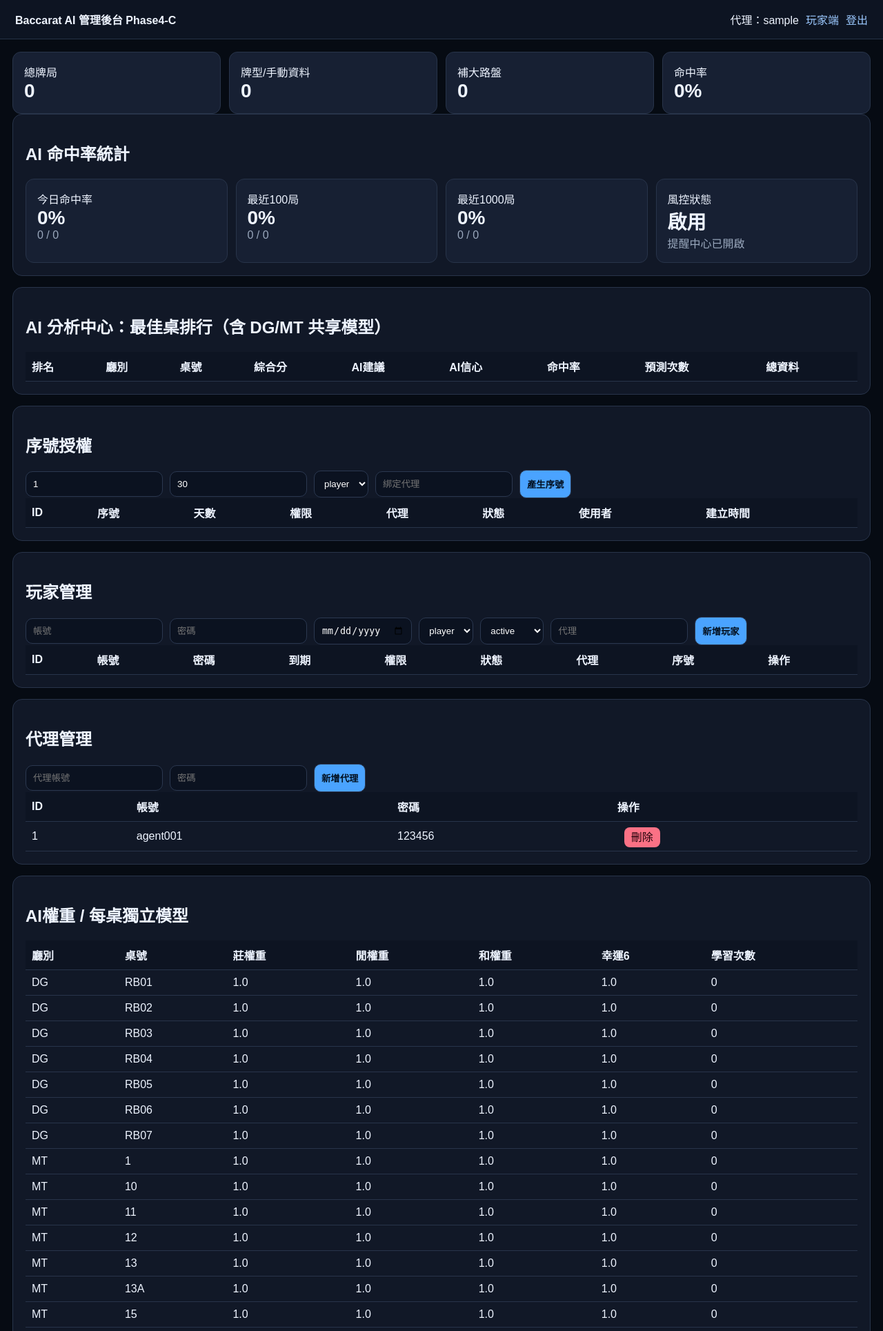
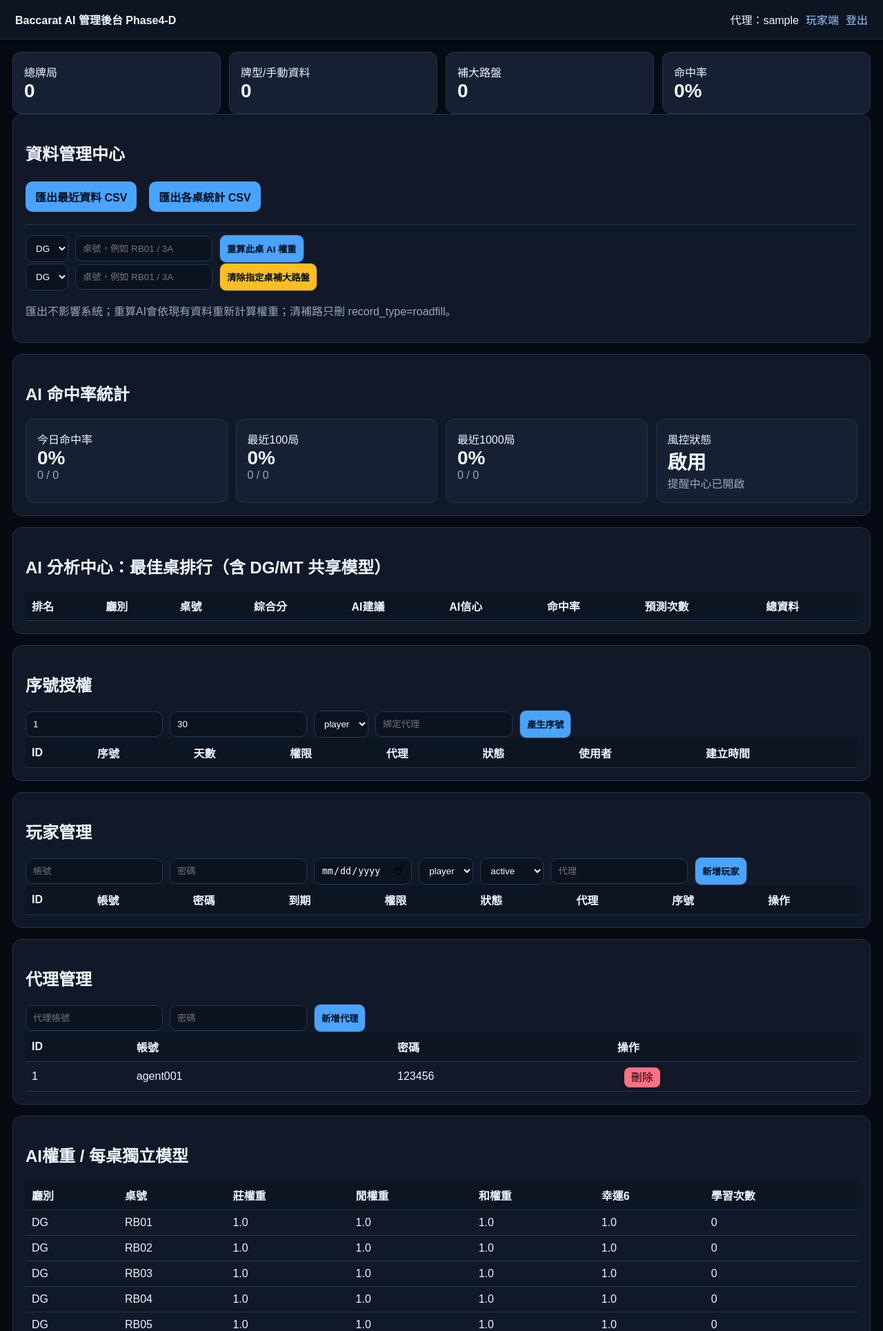
Before and after one commit to hecht19980820/baccarat-ai, a Flask app: page /admin in a window 1280 px wide. Shown: the top 1929 px of the page at 69% size. Run offline with Flask 3, Linux system fonts and the light colour scheme; the visitor is signed in with stand-in values (Sample User, id 1); data comes from the database, SQL or seed files in the repository; data that the repository does not hold is empty.

Commit message:
update full version

```diff
--- a/main.py
+++ b/main.py
@@ -1,10 +1,10 @@
 
-from flask import Flask, render_template, request, jsonify, redirect, session
-import sqlite3, os, secrets, string, re
+from flask import Flask, render_template, request, jsonify, redirect, session, Response
+import sqlite3, os, secrets, string, re, csv, io
 from datetime import datetime, timedelta
 
 app = Flask(__name__)
-app.secret_key = os.environ.get("SECRET_KEY", "baccarat_phase4c_secret")
+app.secret_key = os.environ.get("SECRET_KEY", "baccarat_phase4d_secret")
 DB = os.environ.get("DB_PATH", "baccarat_system.db")
 ADMIN_USER = os.environ.get("ADMIN_USER", "admin")
 ADMIN_PASS = os.environ.get("ADMIN_PASS", "Baccarat2026!")
@@ -410,5 +410,78 @@ def add_bet():
     c.execute("INSERT INTO bets(username,category,table_no,bet_side,amount,created_at) VALUES(?,?,?,?,?,?)", (session.get("user"),d.get("category"),d.get("table_no"),d.get("bet_side"),d.get("amount",0),now()))
     c.commit(); c.close(); return jsonify({"success":True})
 
+@app.route("/export-records")
+def export_records():
+    if not (is_admin() or is_agent()):
+        return redirect("/admin-login")
+    c = conn()
+    rows = c.execute("SELECT * FROM game_records ORDER BY id DESC LIMIT 5000").fetchall()
+    c.close()
+    output = io.StringIO()
+    writer = csv.writer(output)
+    writer.writerow(["ID","廳別","桌號","結果","類型","牌型","手動","預測","AI分數","命中","幸運6","建立者","時間"])
+    for r in rows:
+        writer.writerow([r["id"],r["category"],r["table_no"],r["result"],r["record_type"],r["pattern"],r["is_manual"],r["prediction"],r["ai_score"],r["is_correct"],r["lucky6"],r["created_by"],r["created_at"]])
+    return Response(output.getvalue(), mimetype="text/csv; charset=utf-8", headers={"Content-Disposition":"attachment; filename=baccarat_records.csv"})
+
+@app.route("/export-table-stats")
+def export_table_stats():
+    if not (is_admin() or is_agent()):
+        return redirect("/admin-login")
+    c = conn()
+    rows = c.execute("""SELECT category,table_no,COUNT(*) total,
+    SUM(CASE WHEN result='莊' THEN 1 ELSE 0 END) banker,
+    SUM(CASE WHEN result='閒' THEN 1 ELSE 0 END) player,
+    SUM(CASE WHEN result='和' THEN 1 ELSE 0 END) tie_count,
+    SUM(CASE WHEN prediction IN ('莊','閒','和') AND record_type!='roadfill' THEN 1 ELSE 0 END) predicts,
+    SUM(CASE WHEN is_correct=1 THEN 1 ELSE 0 END) corrects
+    FROM game_records GROUP BY category,table_no ORDER BY category,table_no""").fetchall()
+    c.close()
+    output = io.StringIO()
+    writer = csv.writer(output)
+    writer.writerow(["廳別","桌號","總局","莊","閒","和","預測次數","命中","勝率"])
+    for r in rows:
+        predicts = r["predicts"] or 0
+        corrects = r["corrects"] or 0
+        rate = round(corrects / predicts * 100, 1) if predicts else 0
+        writer.writerow([r["category"],r["table_no"],r["total"],r["banker"],r["player"],r["tie_count"],predicts,corrects,str(rate)+"%"])
+    return Response(output.getvalue(), mimetype="text/csv; charset=utf-8", headers={"Content-Disposition":"attachment; filename=baccarat_table_stats.csv"})
+
+@app.route("/rebuild-table-ai", methods=["POST"])
+def rebuild_table_ai():
+    if not (is_admin() or is_agent()):
+        return redirect("/admin-login")
+    cat = request.form.get("category","DG")
+    table = request.form.get("table_no","RB01")
+    rebuild_weight(cat, table)
+    return redirect("/admin")
+
+@app.route("/clear-roadfill-table", methods=["POST"])
+def clear_roadfill_table():
+    if not (is_admin() or is_agent()):
+        return redirect("/admin-login")
+    cat = request.form.get("category","DG")
+    table = request.form.get("table_no","RB01")
+    c = conn()
+    c.execute("DELETE FROM game_records WHERE category=? AND table_no=? AND record_type='roadfill'", (cat, table))
+    c.commit()
+    c.close()
+    rebuild_weight(cat, table)
+    return redirect("/admin")
+
+@app.route("/api/data-health")
+def api_data_health():
+    if not (is_admin() or is_agent()):
+        return jsonify({"success":False}), 401
+    c = conn()
+    total = c.execute("SELECT COUNT(*) c FROM game_records").fetchone()["c"]
+    pattern = c.execute("SELECT COUNT(*) c FROM game_records WHERE record_type!='roadfill'").fetchone()["c"]
+    roadfill = c.execute("SELECT COUNT(*) c FROM game_records WHERE record_type='roadfill'").fetchone()["c"]
+    users = c.execute("SELECT COUNT(*) c FROM users").fetchone()["c"]
+    serials_unused = c.execute("SELECT COUNT(*) c FROM serials WHERE status='unused'").fetchone()["c"]
+    c.close()
+    return jsonify({"success":True,"total":total,"pattern":pattern,"roadfill":roadfill,"users":users,"serials_unused":serials_unused})
+
+
 if __name__ == "__main__":
     app.run(host="0.0.0.0", port=int(os.environ.get("PORT","5000")))
--- a/static/style.css
+++ b/static/style.css
@@ -18,3 +18,5 @@ table{width:100%;border-collapse:collapse;min-width:900px}th,td{border-bottom:1p
 @media(max-width:560px){.wrap{padding:10px}.row>*{width:100%}.big{width:100%}.kpi{grid-template-columns:1fr}.percent-row{grid-template-columns:1fr}header{flex-direction:column;align-items:flex-start;gap:8px}}
 
 .alert-list{display:grid;gap:8px;margin:8px 0 14px 0}
+
+.button-link{display:inline-block;background:#4aa3ff;color:#03101f;font-weight:800;padding:10px 14px;border-radius:10px;margin:4px 8px 4px 0}hr{border:0;border-top:1px solid #28344a;margin:14px 0}
--- a/templates/admin.html
+++ b/templates/admin.html
@@ -1,7 +1,27 @@
-<!doctype html><html lang="zh-Hant"><head><meta charset="utf-8"><meta name="viewport" content="width=device-width,initial-scale=1"><title>管理後台 Phase4-C</title><link rel="stylesheet" href="/static/style.css"></head><body>
-<header><b>Baccarat AI 管理後台 Phase4-C</b><nav>{% if agent_user %}<span>代理：{{agent_user}}</span>{% endif %}<a href="/">玩家端</a><a href="/admin-logout">登出</a></nav></header>
+<!doctype html><html lang="zh-Hant"><head><meta charset="utf-8"><meta name="viewport" content="width=device-width,initial-scale=1"><title>管理後台 Phase4-D</title><link rel="stylesheet" href="/static/style.css"></head><body>
+<header><b>Baccarat AI 管理後台 Phase4-D</b><nav>{% if agent_user %}<span>代理：{{agent_user}}</span>{% endif %}<a href="/">玩家端</a><a href="/admin-logout">登出</a></nav></header>
 <main class="wrap">
 <div class="kpi"><div class="box">總牌局<br><b>{{total_records}}</b></div><div class="box">牌型/手動資料<br><b>{{manual_records}}</b></div><div class="box">補大路盤<br><b>{{roadfill_records}}</b></div><div class="box">命中率<br><b>{{hit_rate}}%</b></div></div>
+
+<section class="card">
+<h2>資料管理中心</h2>
+<div class="row">
+  <a class="button-link" href="/export-records">匯出最近資料 CSV</a>
+  <a class="button-link" href="/export-table-stats">匯出各桌統計 CSV</a>
+</div>
+<hr>
+<form class="row" method="post" action="/rebuild-table-ai">
+  <select name="category"><option>DG</option><option>MT</option></select>
+  <input name="table_no" placeholder="桌號，例如 RB01 / 3A">
+  <button>重算此桌 AI 權重</button>
+</form>
+<form class="row" method="post" action="/clear-roadfill-table" onsubmit="return confirm('只會刪除指定桌的補大路盤資料，不刪牌型與AI學習，確定？')">
+  <select name="category"><option>DG</option><option>MT</option></select>
+  <input name="table_no" placeholder="桌號，例如 RB01 / 3A">
+  <button class="warn">清除指定桌補大路盤</button>
+</form>
+<p class="muted">匯出不影響系統；重算AI會依現有資料重新計算權重；清補路只刪 record_type=roadfill。</p>
+</section>
 <section class="card"><h2>AI 命中率統計</h2>
 <div class="kpi">
 <div class="box">今日命中率<br><b>{{hit_summary.today.rate}}%</b><br><span class="muted">{{hit_summary.today.correct}} / {{hit_summary.today.total}}</span></div>
--- a/templates/index.html
+++ b/templates/index.html
@@ -1,8 +1,8 @@
 <!doctype html>
 <html lang="zh-Hant">
-<head><meta charset="utf-8"><meta name="viewport" content="width=device-width,initial-scale=1"><title>Baccarat AI Phase4-C</title><link rel="stylesheet" href="/static/style.css"></head>
+<head><meta charset="utf-8"><meta name="viewport" content="width=device-width,initial-scale=1"><title>Baccarat AI Phase4-D</title><link rel="stylesheet" href="/static/style.css"></head>
 <body>
-<header><b>Baccarat AI 玩家端 Phase4-C</b><nav><span>{{user}}</span><a href="/player-logout">登出</a><a href="/admin-login">管理後台</a></nav></header>
+<header><b>Baccarat AI 玩家端 Phase4-D</b><nav><span>{{user}}</span><a href="/player-logout">登出</a><a href="/admin-login">管理後台</a></nav></header>
 <main class="wrap grid">
 <section class="card">
 <h2>桌號選擇</h2><div class="row"><select id="category"><option>DG</option><option>MT</option></select><select id="table_no"></select><button onclick="clearFront()">清除此桌畫面</button><button class="warn" onclick="undoLast()">撤回最後一局</button></div>
```
Also changed, not shown: README.txt.
